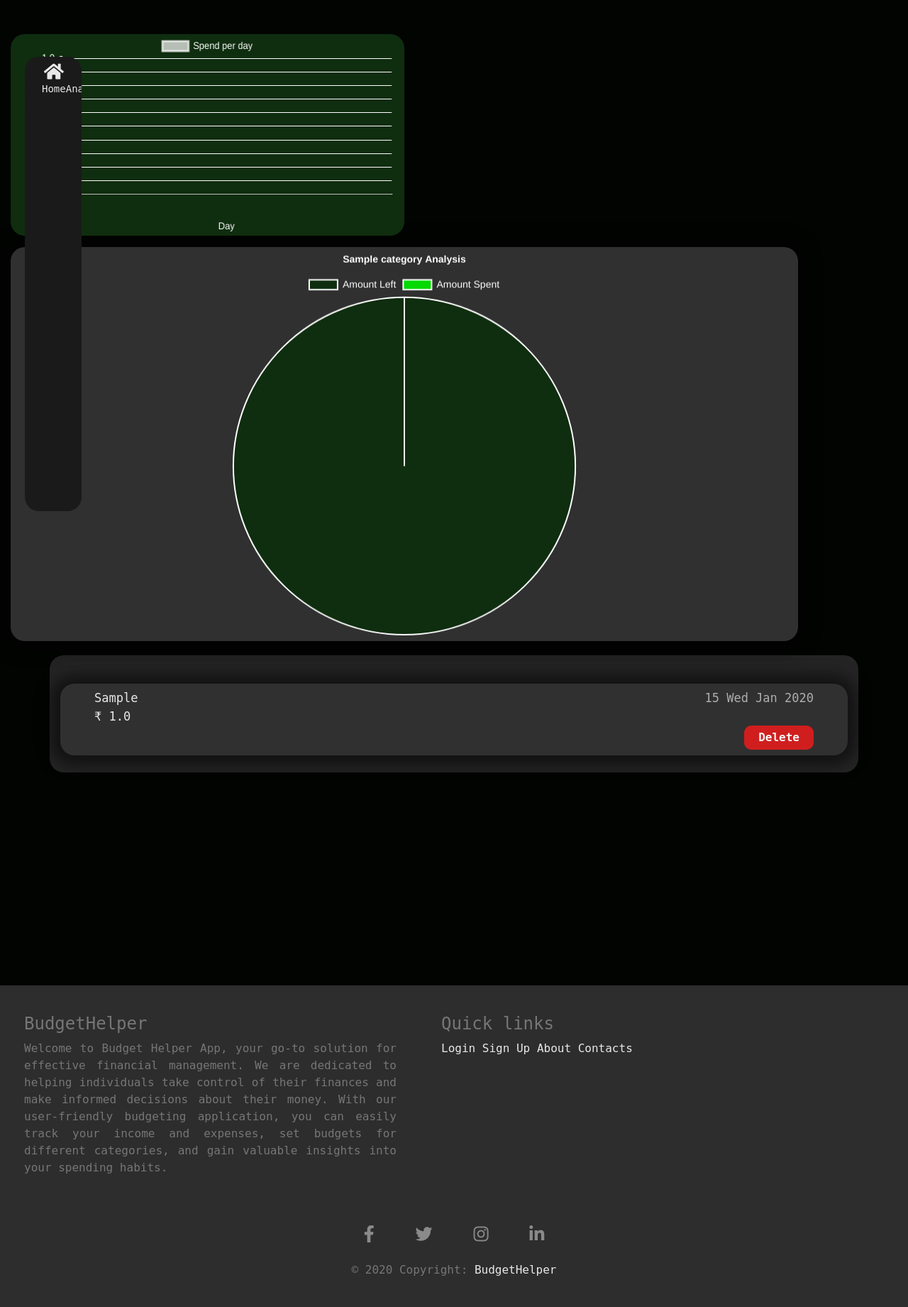
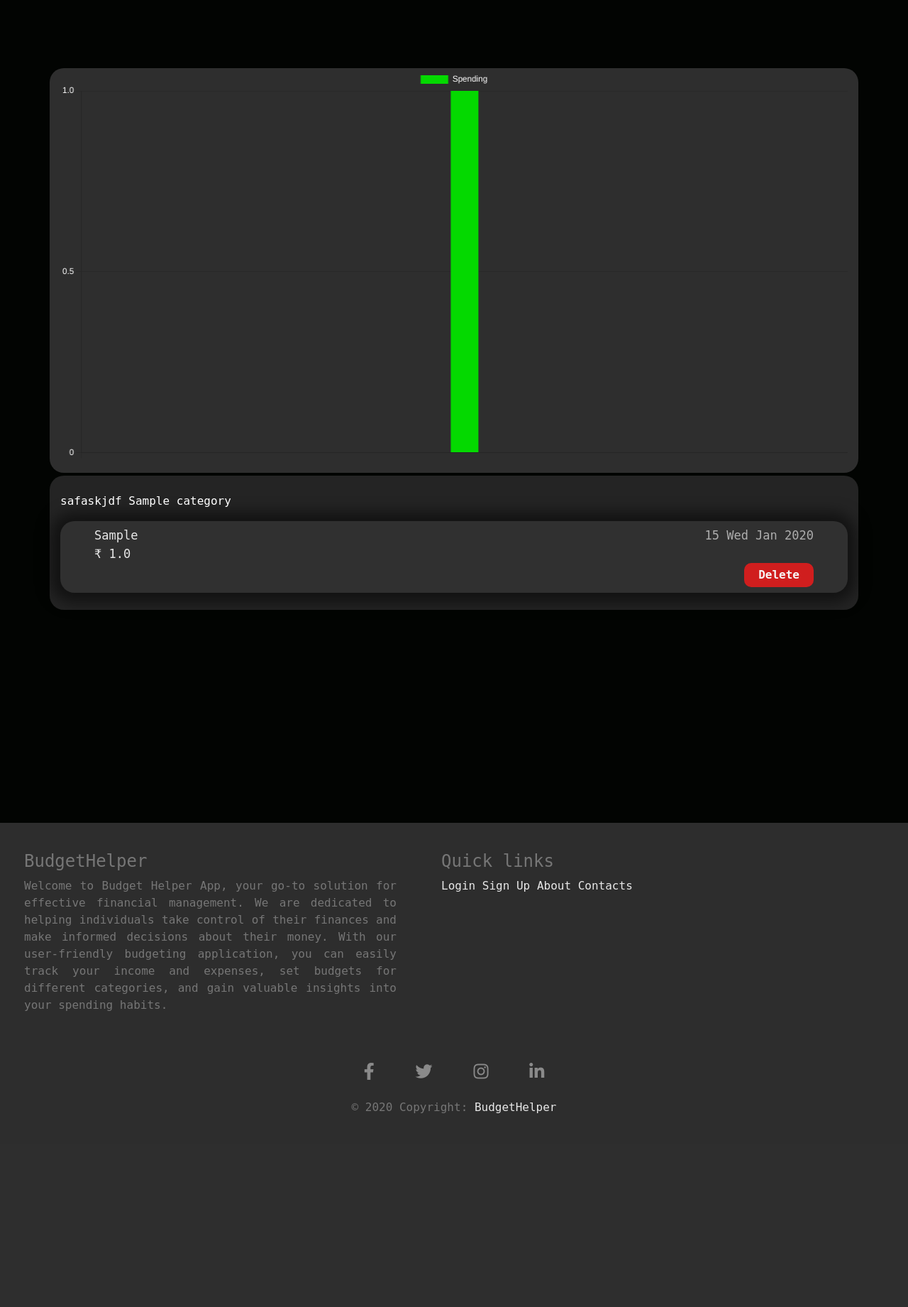
Before and after one commit to sea-rod/Budget-Helper, a Django app: page /1/category_info/ in a window 1280 px wide. Shown: the whole page at 71% size. After the commit the page ends 1568 px from the top, so only its background shows below. Run offline with Django 4.2, Linux system fonts and the light colour scheme; a user stored in the database is signed in; tables that the repository leaves empty hold one stand-in row (values such as "Sample post"); parts of the project's set-up code (start-up, migrations or seed data) failed here and were passed over; some web fonts are replaced.

Commit message:
added new graph

```diff
--- a/category/models.py
+++ b/category/models.py
@@ -18,14 +18,20 @@
 
 
 class category_info(models.Model):
-    cat = models.ForeignKey(category, on_delete=models.CASCADE)
+    cat = models.ForeignKey(category, on_delete=models.CASCADE, related_name="cat_info")
     spend = models.FloatField()
     item = models.CharField(max_length=255)
     date = models.DateTimeField(auto_now_add=True)
     user = models.ForeignKey(get_user_model(), on_delete=models.CASCADE)
+
+    class Meta:
+        ordering = ["-date"]
 
     def __str__(self) -> str:
         return f"{self.cat}_info {self.date.ctime()}"
 
     def get_absolute_url(self):
         return reverse_lazy("home")
+
+
+# from django.db.models import S
--- a/category/templates/category_detail.html
+++ b/category/templates/category_detail.html
@@ -4,119 +4,69 @@
     Category Analytics - Budget Helper App
 {% endblock title %}
 {% block content %}
-    <script src="https://cdnjs.cloudflare.com/ajax/libs/Chart.js/2.9.4/Chart.js"></script>
-    {% if category.category_info_set.all %}
-        <div class="row container m-0">
-            <canvas id="myChart"
-                    class="col-sm-6 mt-5"
-                    style="background-color: #0F2D0F;
-                           border-radius: 20px"></canvas>
-            <canvas id="pie" class="bcard my-3 pb-2"></canvas>
+    <script src="https://cdn.jsdelivr.net/npm/chart.js"></script>
+    {% if category.cat_info.all %}
+    <div class="mt-5 mx-2 mx-md-0" style="overflow-x: scroll">
+        <canvas class="row container mx-auto bg-gray mt-5" id="canvas_d" style="border-radius: 20px; width: 100%;">
     </div>
-        <script>
-    var xValues = []
-    var yValues = []
-    var color = "white"
-    // {% for obj in category.category_info_set.all %}
-    xValues.push("{{ obj.date|date:'d M' }}")
-    yValues.push({{ obj.spend }})
-    // {% endfor %}
+
+        </canvas>
+        <script src="https://cdn.jsdelivr.net/npm/d3@7"></script>
+        <script type="module">
+
+// Append the SVG element.
+var xValues = [];
+var yValues = [];
+var i = document.getElementById("canvas_d")
+// {% for i in sum_per_day  %}
 
 
-    console.log(xValues)
-    console.log(yValues)
+            yValues.push("{{ i.day_sum}}");
+            xValues.push("{{i.day|date:'d M' }}")
 
-    new Chart("myChart", {
-        type: "line",
-        data: {
+            // {% endfor %}
+            console.log(xValues,yValues)
+            const data = {
+                labels: ["jan","feb","march","april","may","june","july"],
+                 datasets: [{
+                    label: 'My First Dataset',
+                    data: yValues[65, 59, 80, 81, 56, 55, 40],
+                    }]
+            }
+            Chart.defaults.color = '#fff';
+            // Chart.defaults.borderColor = '#';
+            new Chart(i, {
+                type: 'bar',
+                data:{
                     labels: xValues,
                     datasets: [{
-                label: "Spend per day",
-                lineTension: 0,
-                display: true,
-                fill: false,
-                backgroundColor: color,
-                borderColor: "rgba(254,254,254,0.7)",
-                data: yValues
-            }]
+                        label:"Spending",
+                        data: yValues,
+                        borderColor:'rgb(75, 192, 192)',
+                        tension:0.5,
+                        backgroundColor:'#04D900',
+                        maxBarThickness: 40,
+                        color:"#04D900"
+                    }],
                 },
                 options: {
-            legend: {
-                labels: {
-                    fontColor: color,
-                    fontSize: 14,
+                    scales: {
+                        y: {
+                            beginAtZero: true,
+                            ticks:{
+                                maxTicksLimit:4,
+                            }
+                        }
                     }
                 },
-            scales: {
-                yAxes: [{
-                    gridLines: {
-                        color: color
-                    },
-                    ticks: {
-                        fontColor: color,
-                        fontSize: 14,
-                        beginAtZero: true
-                    },
-                    scaleLabel: {
-                        display: true,
-                        fontColor: color,
-                        fontSize: 14,
-                        labelString: 'Amount Spend (Rs)'
-                    }
-                }],
-                xAxes: [{
-                    gridLines: {
-                        color: color
-                    },
-                    ticks: {
-                        fontColor: color,
-                        fontSize: 14,
-                        beginAtZero: true
-                    },
-                    scaleLabel: {
-                        display: true,
-                        labelString: 'Day',
-                        fontColor: color,
-                        fontSize: 14,
-                    }
-                }],
-            },
-        }
-    });
-
-    // pie chart
-    var barColors = ["#0F2D0F", "#04D900"]
-    xValues = ["Amount Left", "Amount Spent"]
-    yValues = ["{{ category.amt_left }}", {{ category.budget }}-{{ category.amt_left }}]
-    new Chart("pie", {
-        type: "pie",
-        data: {
-            labels: xValues,
-            datasets: [{
-                backgroundColor: barColors,
-                data: yValues
-            }]
-        },
-        options: {
-            legend: {
-                labels: {
-                    fontColor: "white",
-                    fontSize: 14,
-                }
-            },
-            title: {
-                display: true,
-                text: "{{category.name }} Analysis",
-                fontColor: "white",
-                fontSize: 14,
-            }
-        }
-    });
-
-
+        })
         </script>
         <div class="container main mt-1 py-4">
-            {% for i in category.category_info_set.all %}
+<p class="text-white" style="color: aliceblue;">
+safaskjdf
+    {{object}}
+</p>
+            {% for i in category.cat_info.all%}
                 <div class="bcard d-flex flex-column px-5 py-2 mt-3">
                     <div class="d-flex">
                         <p class="my-auto">{{ i.item }}</p>
--- a/category/views.py
+++ b/category/views.py
@@ -8,6 +8,7 @@
     TemplateView,
 )
 from django.shortcuts import render
+from django.db.models import Sum
 from django.contrib.auth.mixins import LoginRequiredMixin, UserPassesTestMixin
 
 from .form import CatCreateForm, CatInfoForm
@@ -72,6 +73,17 @@
     def test_func(self):
         return self.get_object().user == self.request.user
 
+    def get_context_data(self, **kwargs):
+        context = super().get_context_data(**kwargs)
+        context["sum_per_day"] = (
+            context["category"]
+            .cat_info.extra(select={"day": "date( date )"})
+            .values("day")
+            .annotate(day_sum=Sum("spend"))[:15]
+        )
+
+        return context
+
 
 class CatInfoListView(ListView):
     template_name = "category_info_list.html"
@@ -117,11 +129,12 @@
     def test_func(self):
         return self.get_object().user == self.request.user
 
+
 class Settings(TemplateView):
-    template_name="settings.html"
+    template_name = "settings.html"
 
-    def get_context_data(self, **kwargs ):
+    def get_context_data(self, **kwargs):
         context = super().get_context_data(**kwargs)
         data = category.objects.filter(user_id=self.request.user)
-        context['category'] = data
+        context["category"] = data
         return context
--- a/static/css/home.css
+++ b/static/css/home.css
@@ -148,6 +148,7 @@
 
 #sidebar {
     /* top: 0; */
+
     position: fixed;
     bottom: 0px;
     height: 60px;
@@ -187,6 +188,7 @@
 
 @media screen and (min-width: 480px) {
     #sidebar {
+            display: none;
             border-radius: 20px;
             top: 10%;
             height: 80%;
```
Also changed, not shown: category/migrations/0003_alter_category_info_cat.py (added), category/migrations/0004_alter_category_info_cat.py (added). Lines whose indentation alone changed are shown as unchanged.
